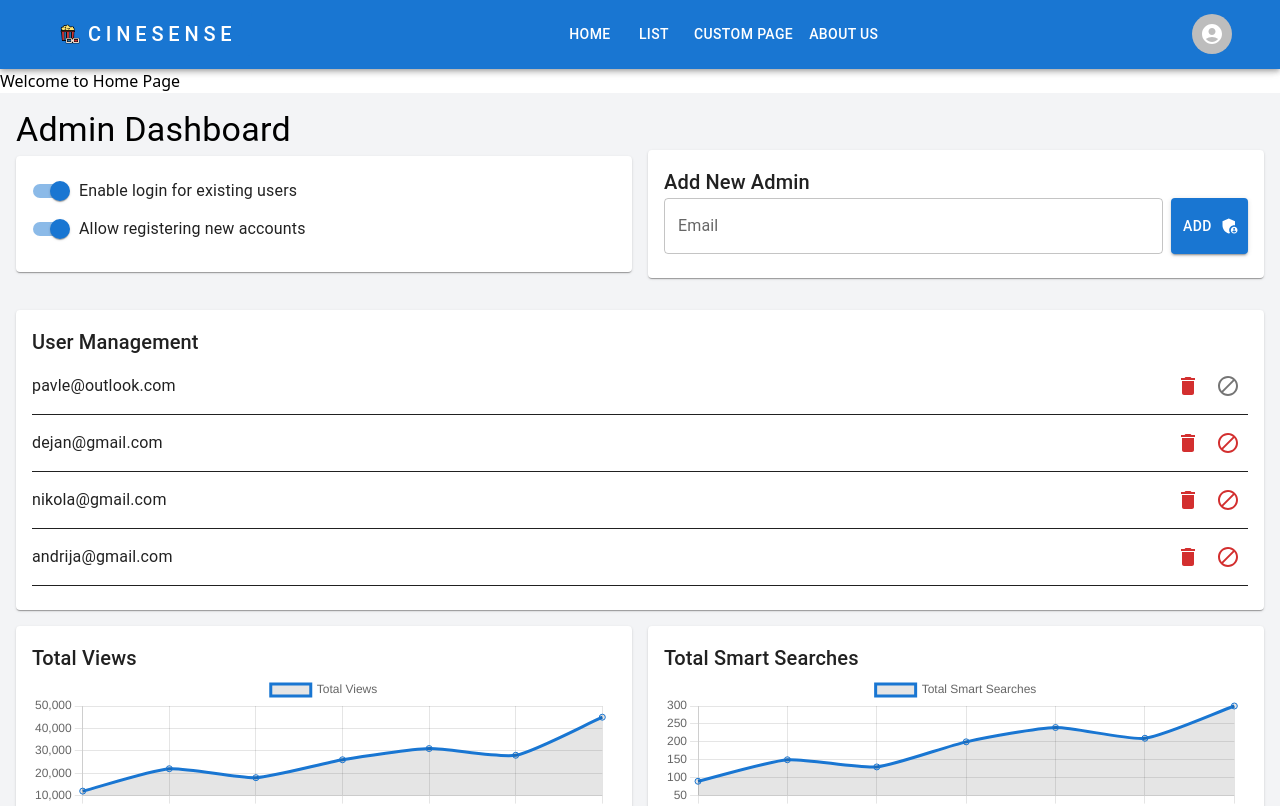
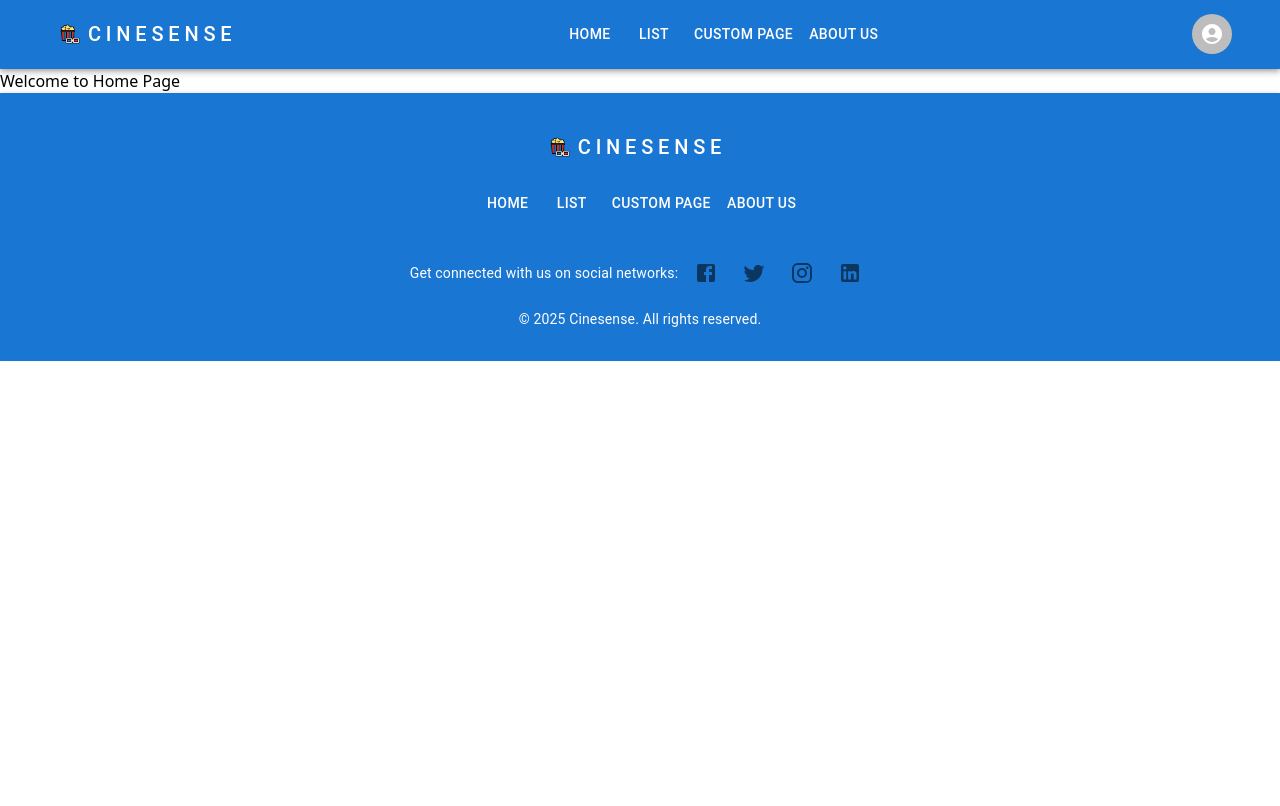
Before and after one commit to PavleDz/CineSense, a React (Vite) app: page / in a window 1280 px wide. Shown: the top 806 px of the page. Built offline with nearby package versions, Linux system fonts and the light colour scheme.

Commit message:
CNSN-10 auth App() fix

```diff
--- a/src/App.jsx
+++ b/src/App.jsx
@@ -1,11 +1,5 @@
-import AdminPage from "./pages/AdminPage";
-
 function App() {
-  return (
-    <>
-      <AdminPage />
-    </>
-  );
+  return <></>;
 }
 
 export default App;
```
